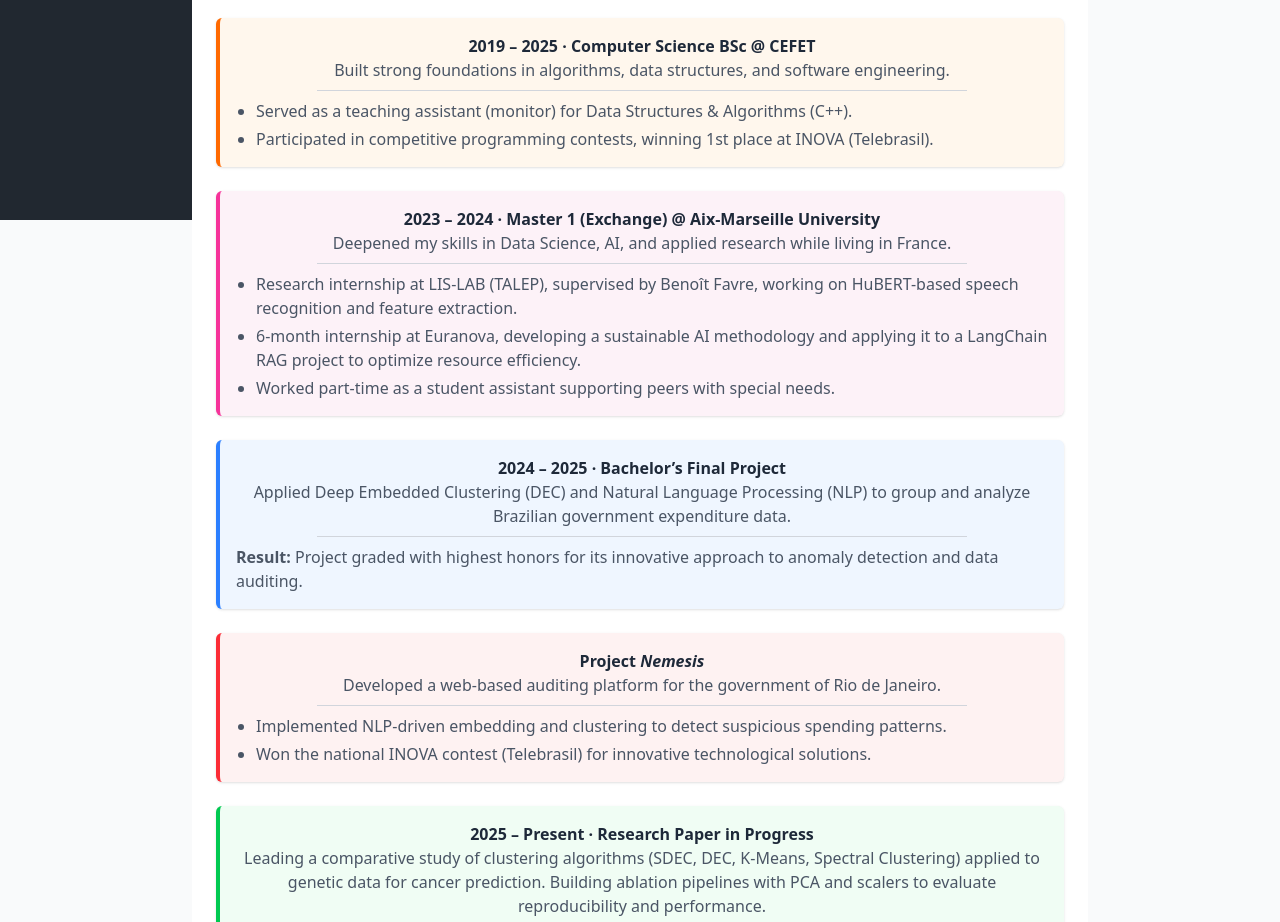
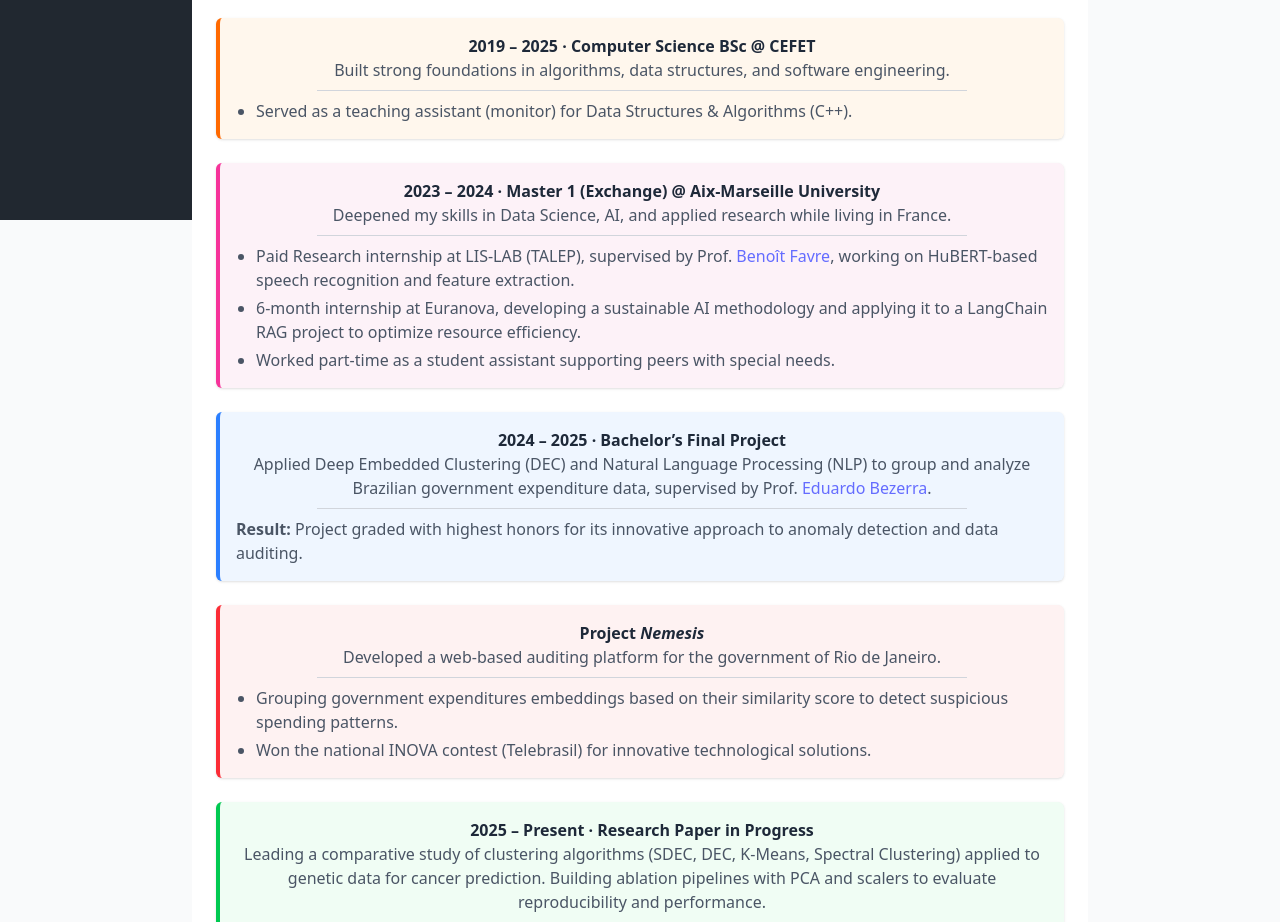
Before and after one commit to paraizovinicius/paraizovinicius.github.io, a React (Vite) app in the folder vite-project/: page / in a window 1280 px wide. Shown: the part 580-1502 px from the top of the page. Built offline with nearby package versions, Linux system fonts and the light colour scheme.

Commit message:
edits in landing page

```diff
--- a/vite-project/src/pages/landingPage.tsx
+++ b/vite-project/src/pages/landingPage.tsx
@@ -41,7 +41,6 @@ const LandingPage: React.FC = () => {
             <hr className="border-t border-gray-300 mt-2 mb-1.5 max-w-[80%] mx-auto" />
             <ul className="list-disc ml-5 text-gray-600 mt-2 space-y-1 text-left">
               <li>Served as a teaching assistant (monitor) for Data Structures & Algorithms (C++).</li>
-              <li>Participated in competitive programming contests, winning 1st place at INOVA (Telebrasil).</li>
             </ul>
           </div>
 
@@ -53,7 +52,7 @@ const LandingPage: React.FC = () => {
             </p>
             <hr className="border-t border-gray-300 mt-2 mb-1.5 max-w-[80%] mx-auto" />
             <ul className="list-disc ml-5 text-gray-600 mt-2 space-y-1 text-left">
-              <li>Research internship at LIS-LAB (TALEP), supervised by Benoît Favre, working on HuBERT-based speech recognition and feature extraction.</li>
+              <li>Paid Research internship at LIS-LAB (TALEP), supervised by Prof. <a href="https://pageperso.lis-lab.fr/benoit.favre/" className="underline text-blue-600 hover:text-blue-800">Benoît Favre</a>, working on HuBERT-based speech recognition and feature extraction.</li>
               <li>6-month internship at Euranova, developing a sustainable AI methodology and applying it to a LangChain RAG project to optimize resource efficiency.</li>
               <li>Worked part-time as a student assistant supporting peers with special needs.</li>
             </ul>
@@ -63,7 +62,7 @@ const LandingPage: React.FC = () => {
           <div className="p-4 border-l-4 border-blue-500 bg-blue-50 shadow-sm rounded-md">
             <h3 className="font-bold">2024 – 2025 · Bachelor’s Final Project</h3>
             <p className="text-gray-600">
-              Applied Deep Embedded Clustering (DEC) and Natural Language Processing (NLP) to group and analyze Brazilian government expenditure data.
+              Applied Deep Embedded Clustering (DEC) and Natural Language Processing (NLP) to group and analyze Brazilian government expenditure data, supervised by Prof. <a href="https://eic.cefet-rj.br/~ebezerra/" className="underline text-blue-600 hover:text-blue-800">Eduardo Bezerra</a>.
             </p>
             <hr className="border-t border-gray-300 mt-2 mb-1.5 max-w-[80%] mx-auto" />
             <p className="text-gray-600 mt-2 text-left">
@@ -79,7 +78,7 @@ const LandingPage: React.FC = () => {
             </p>
             <hr className="border-t border-gray-300 mt-2 mb-1.5 max-w-[80%] mx-auto" />
             <ul className="list-disc ml-5 text-gray-600 mt-2 space-y-1 text-left">
-              <li>Implemented NLP-driven embedding and clustering to detect suspicious spending patterns.</li>
+              <li>Grouping government expenditures embeddings based on their similarity score to detect suspicious spending patterns.</li>
               <li>Won the national INOVA contest (Telebrasil) for innovative technological solutions.</li>
             </ul>
             </div>
```
